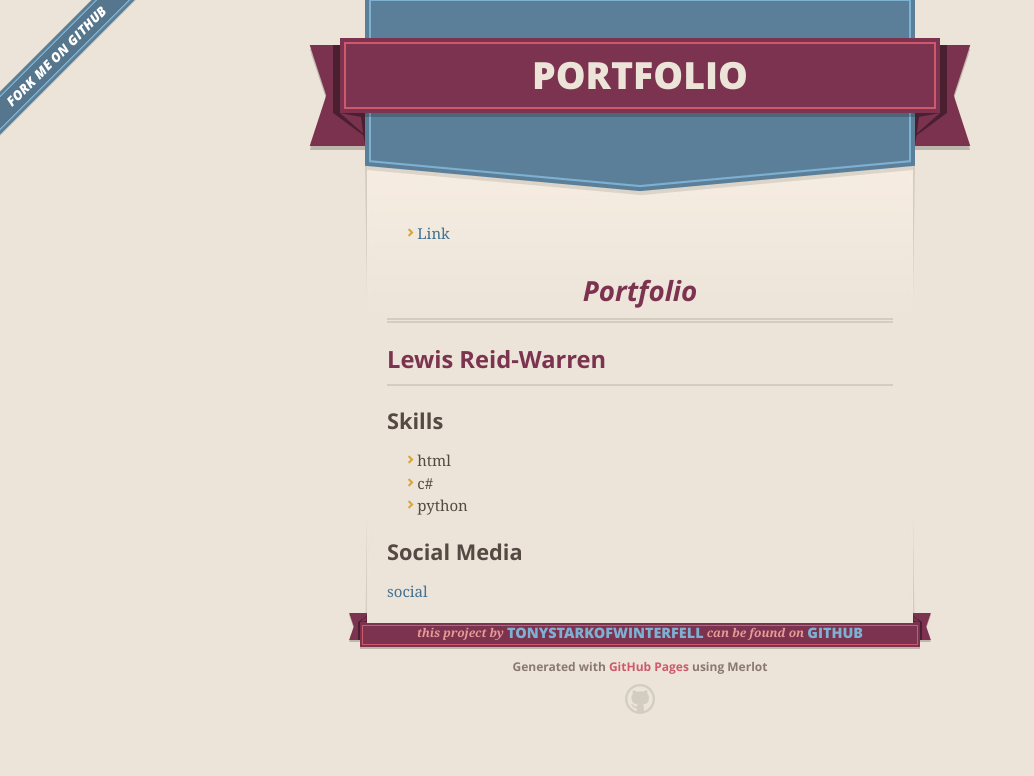
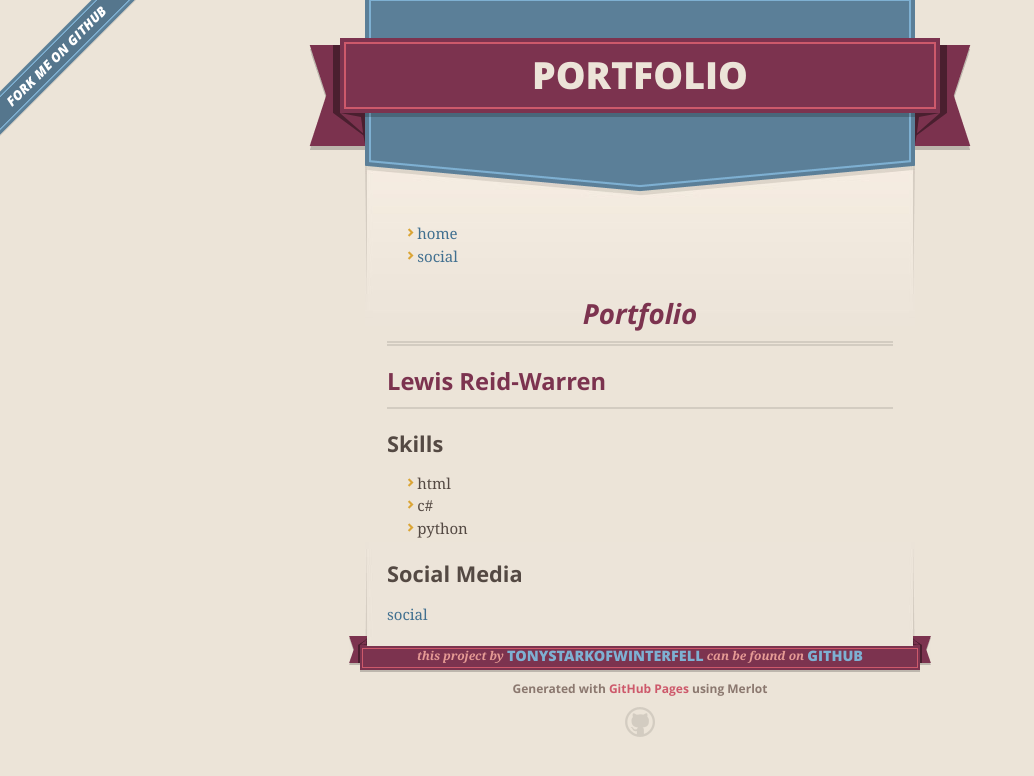
Before and after one commit to TonyStarkOfWinterfell/portfolio, a Jekyll site: the page built from index.md, in a window 1280 px wide. Shown: the top 776 px of the page, without its empty margins (0-1034 px from the left). Built offline with Jekyll 4.4.1, drawn with Linux system fonts in a browser that asks for light colours; our own code applies the rules of GitHub Pages for plain Markdown files; the repository's description, which GitHub fills in, is left out.

Commit message:
Update nav.html

```diff
--- a/_includes/nav.html
+++ b/_includes/nav.html
@@ -1,7 +1,10 @@
 <nav>
  <ul>
    <li>
-     <a href="link.html"> Link </a>
+     <a href="index.html"> home </a>
+   </li>
+  <li>
+     <a href="social.html"> social </a>
    </li>
   </ul>
 </nav>
```
